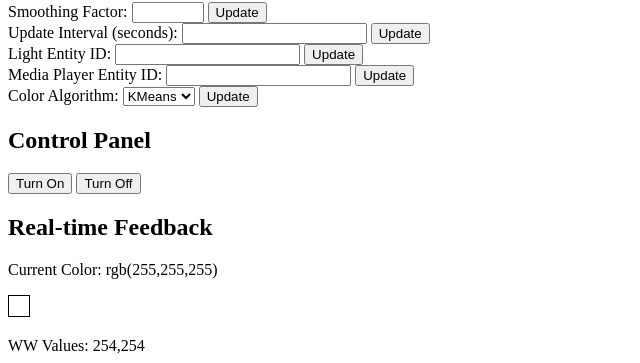
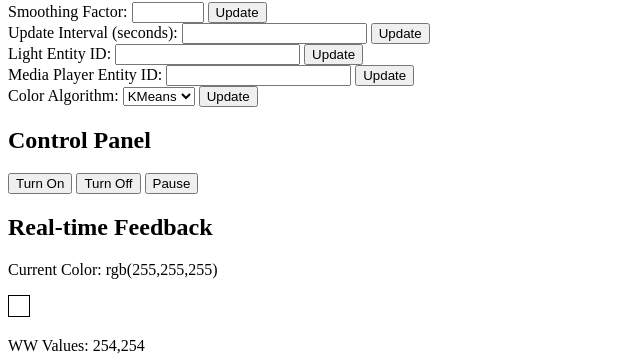
Before and after one commit to elblogbruno/LightsSyncHdmi, a Flask app: page / in a window 1280 px wide. Shown: the part 312-675 px from the top of the page, without its empty margins (0-640 px from the left). Run offline with Flask 3, Linux system fonts and the light colour scheme.

Commit message:
Agregar funcionalidad para pausar y reanudar el cambio de color en la interfaz

```diff
--- a/main.py
+++ b/main.py
@@ -91,6 +91,8 @@ def turn_on_set_light(target_color, brightness_pct, rgbww_values=[255, 255], cou
 # Initialize Flask app
 app = Flask(__name__)
 
+pause_color_change = False
+
 @app.route('/')
 def index():
     return render_template('index.html', smoothing_factor=smoothing_factor, update_interval=update_interval, light_entity_id=light_entity_id, media_player_entity_id=media_player_entity_id)
@@ -132,6 +134,18 @@ def set_color_algorithm():
     color_algorithm = request.json.get('color_algorithm', 'kmeans')
     return jsonify({"status": "success", "color_algorithm": color_algorithm})
 
+@app.route('/pause', methods=['POST'])
+def pause():
+    global pause_color_change
+    pause_color_change = True
+    return jsonify({"status": "paused"})
+
+@app.route('/resume', methods=['POST'])
+def resume():
+    global pause_color_change
+    pause_color_change = False
+    return jsonify({"status": "resumed"})
+
 @app.route('/get_settings', methods=['GET'])
 def get_settings():
     return jsonify({
@@ -152,7 +166,8 @@ def get_feedback():
         "error_occurred": error_occurred,
         "flask_thread_alive": flask_thread.is_alive(),
         "video_thread_alive": video_thread.is_alive(),
-        "tv_status": is_tv_on()  # Incluir el estado de la TV
+        "tv_status": is_tv_on(),  # Incluir el estado de la TV
+        "pause_color_change": pause_color_change  # Incluir el estado de pausa
     })
 
 @app.route('/random_frame')
@@ -226,6 +241,11 @@ def run_video_capture():
                     # Encode the frame to JPEG format at random intervals
                     current_frame = frame
 
+                    if pause_color_change:
+                        print("Color change is paused.")
+                        time.sleep(1)
+                        continue
+
                     # Get the dominant color
                     dominant_color = get_dominant_color(frame, prev_dominant_color)
 
--- a/templates/index.html
+++ b/templates/index.html
@@ -46,6 +46,7 @@
         <h2>Control Panel</h2>
         <button id="turn_on">Turn On</button>
         <button id="turn_off">Turn Off</button>
+        <button id="pause_resume">Pause</button> <!-- Nuevo botón para pausar/reanudar -->
     </div>
     <div>
         <h2>Real-time Feedback</h2>
@@ -185,6 +186,21 @@
                 });
             });
 
+            let isPaused = false;
+
+            $('#pause_resume').click(function() {
+                isPaused = !isPaused;
+                const action = isPaused ? 'pause' : 'resume';
+                $.ajax({
+                    url: `/${action}`,
+                    type: 'POST',
+                    success: function(data) {
+                        $('#feedback').text(`Color change ${action}d`);
+                        $('#pause_resume').text(isPaused ? 'Resume' : 'Pause');
+                    }
+                });
+            });
+
             function fetchSettings() {
                 $.get('/get_settings', function(data) {
                     $('#smoothing_factor').text(data.smoothing_factor);
```
